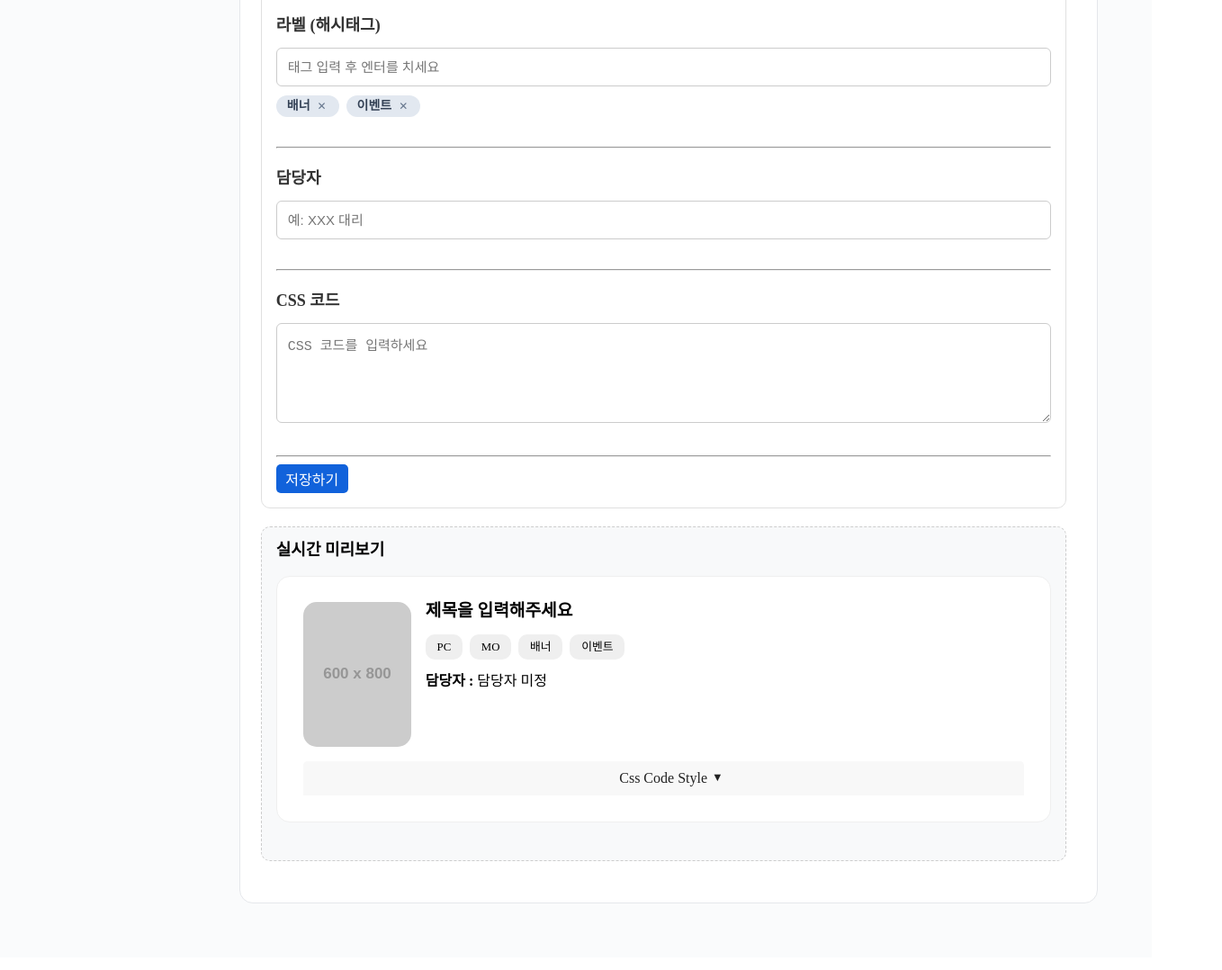
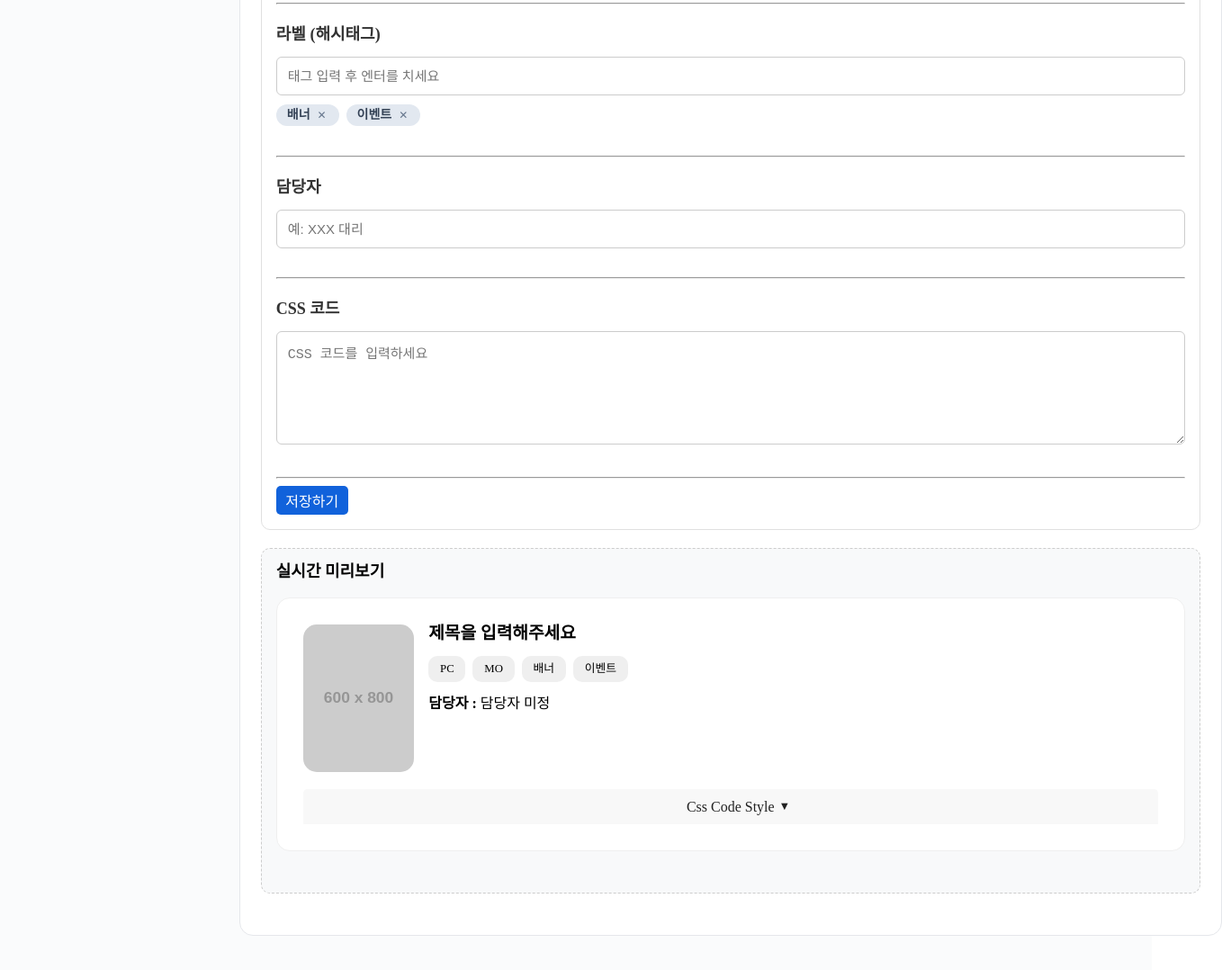
Before and after one commit to Dseok12/vue-mdn, a Vue app in the folder vue-mdn/: page /posting/post in a window 1280 px wide. Shown: the part 703-1781 px from the top of the page at 90% size, 1358 px wide, since content can reach past the window. Built offline with nearby package versions, Linux system fonts and the light colour scheme.

Commit message:
게시글 작성 스타일 오류 해결

```diff
--- a/vue-mdn/src/css/pages/posting/posting.css
+++ b/vue-mdn/src/css/pages/posting/posting.css
@@ -12,12 +12,12 @@
 .page-component-btn__cancel-no{background-color: #f25a5e;}
 
 .editor-container {display: flex;gap: 20px;margin-top: 0;align-items: flex-start; flex-direction: column;}
-.input-area {flex: 1;padding: 1rem;border: 1px solid #e0e0e0;border-radius: 10px;background-color: #ffffff;width: 95%;}
-.preview-area {flex: 1.5; padding: 1rem;background-color: #f8f9fa;border-radius: 10px;border: 1px dashed #ccc;width: 95%;}
+.input-area {flex: 1;padding: 1rem;border: 1px solid #e0e0e0;border-radius: 10px;background-color: #ffffff;width: 1010px;}
+.preview-area {flex: 1.5; padding: 1rem;background-color: #f8f9fa;border-radius: 10px;border: 1px dashed #ccc;width: 1010px;}
 .preview-area h2 {font-size: 18px;font-weight: bold;margin-bottom: 20px}
-.form-group { margin-bottom: 20px; padding: 1rem 0 0.8rem; }
+.form-group { width: 100%; margin-bottom: 20px; padding: 1rem 0 0.8rem; }
 .form-group label { display: block; font-weight: bold; margin-bottom: 1rem; font-size: 18px; color: #333; }
-.form-group input[type="text"], .form-group textarea { width: 100%; padding: 12px; border: 1px solid #ccc; border-radius: 6px; font-size: 15px; box-sizing: border-box; }
+.form-group input[type="text"], .form-group textarea { width: 100%; overflow-x: scroll;overflow-y: scroll; padding: 12px; border: 1px solid #ccc; border-radius: 6px; font-size: 15px; box-sizing: border-box; }
 .form-group input:focus, .form-group textarea:focus { outline: none; border-color: #0056b3; box-shadow: 0 0 0 2px rgba(0,86,179,0.1); }
 
 /* 체크박스 스타일 */
```
